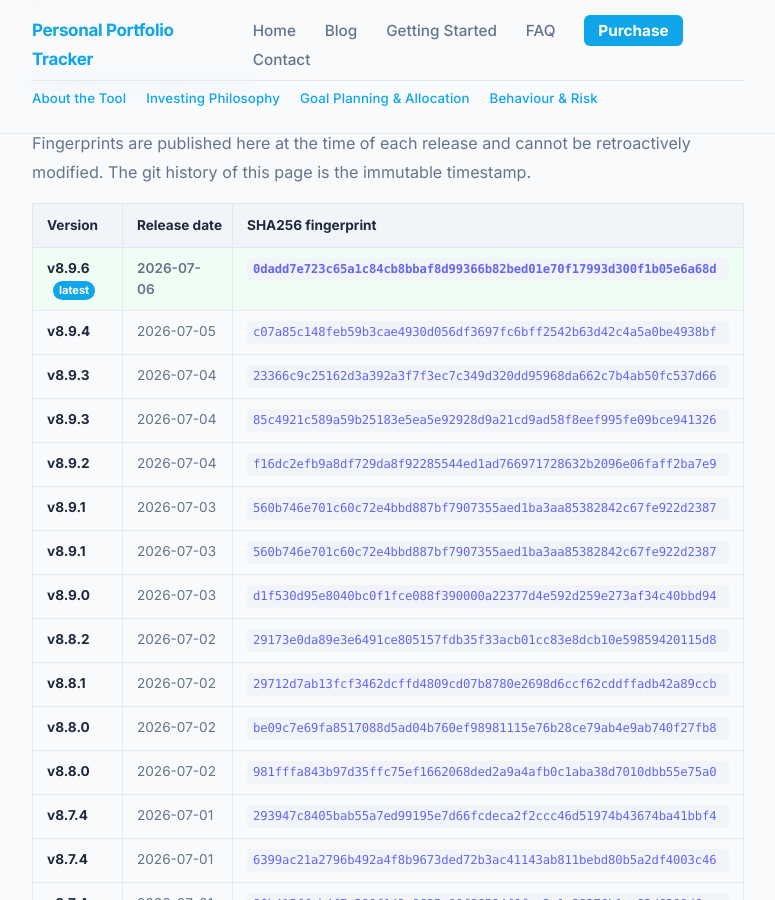
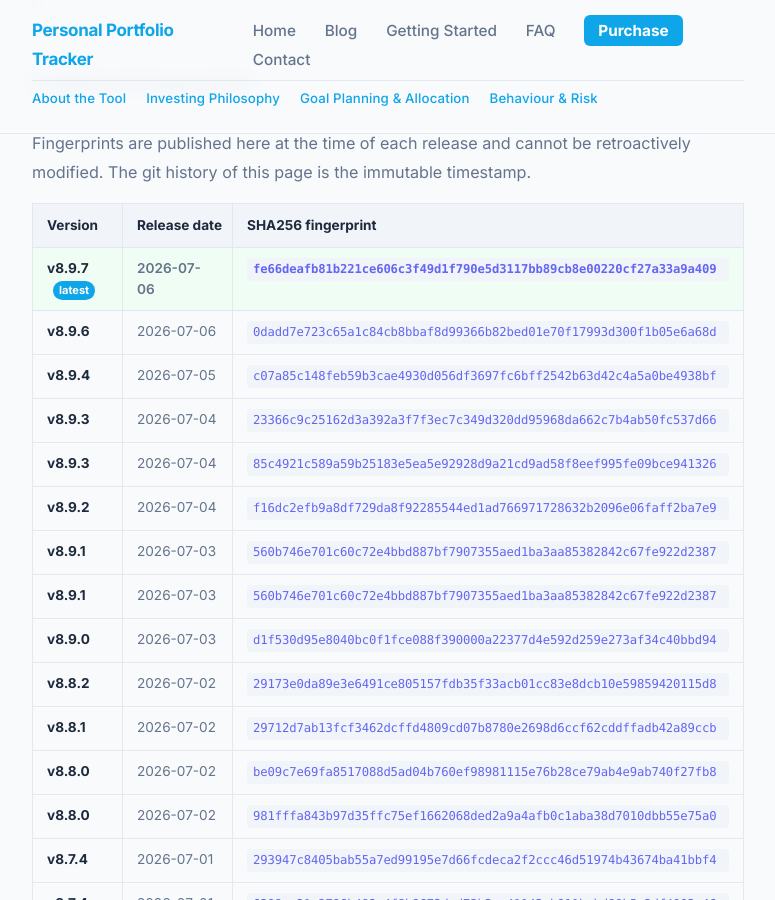
Before and after one commit to srikrishna2024/portfolio-tracker-blog, a Jekyll site: the page built from release-fingerprints/index.html, in a window 1280 px wide and 900 px high, scrolled down 976 px. Shown: the whole window, without its empty margins (252-1027 px from the left). Built offline with Jekyll 4.4.1, drawn with Linux system fonts in a browser that asks for light colours.

Commit message:
release: add v8.9.7 fingerprint

```diff
--- a/release-fingerprints/index.html
+++ b/release-fingerprints/index.html
@@ -40,7 +40,12 @@
       </thead>
       <tbody>
         <tr class="fp-current">
-          <td><strong>v8.9.6</strong> <span class="fp-badge">latest</span></td>
+          <td><strong>v8.9.7</strong> <span class="fp-badge">latest</span></td>
+          <td>2026-07-06</td>
+          <td><code class="fp-code">fe66deafb81b221ce606c3f49d1f790e5d3117bb89cb8e00220cf27a33a9a409</code></td>
+        </tr>
+        <tr>
+          <td><strong>v8.9.6</strong></td>
           <td>2026-07-06</td>
           <td><code class="fp-code">0dadd7e723c65a1c84cb8bbaf8d99366b82bed01e70f17993d300f1b05e6a68d</code></td>
         </tr>
```
